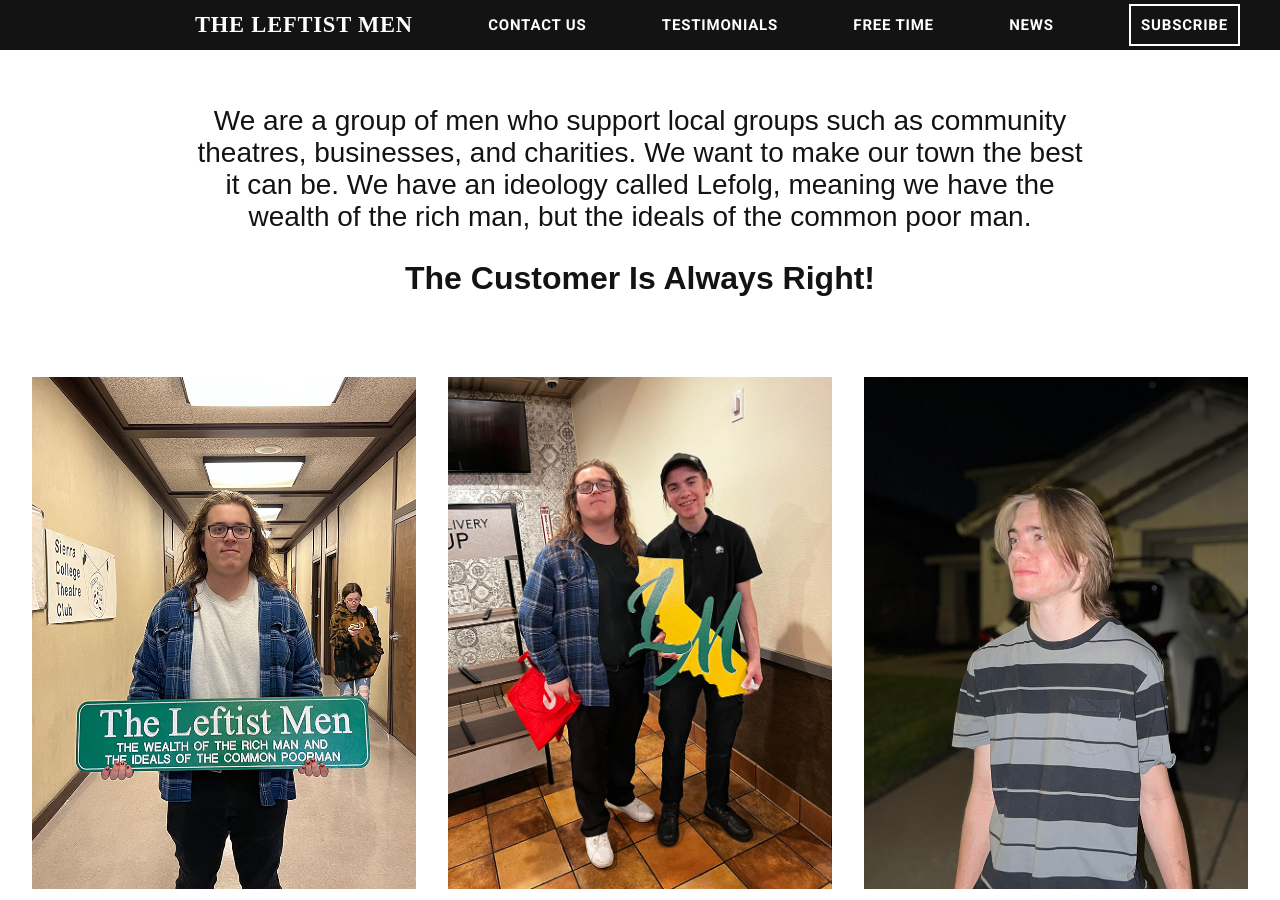
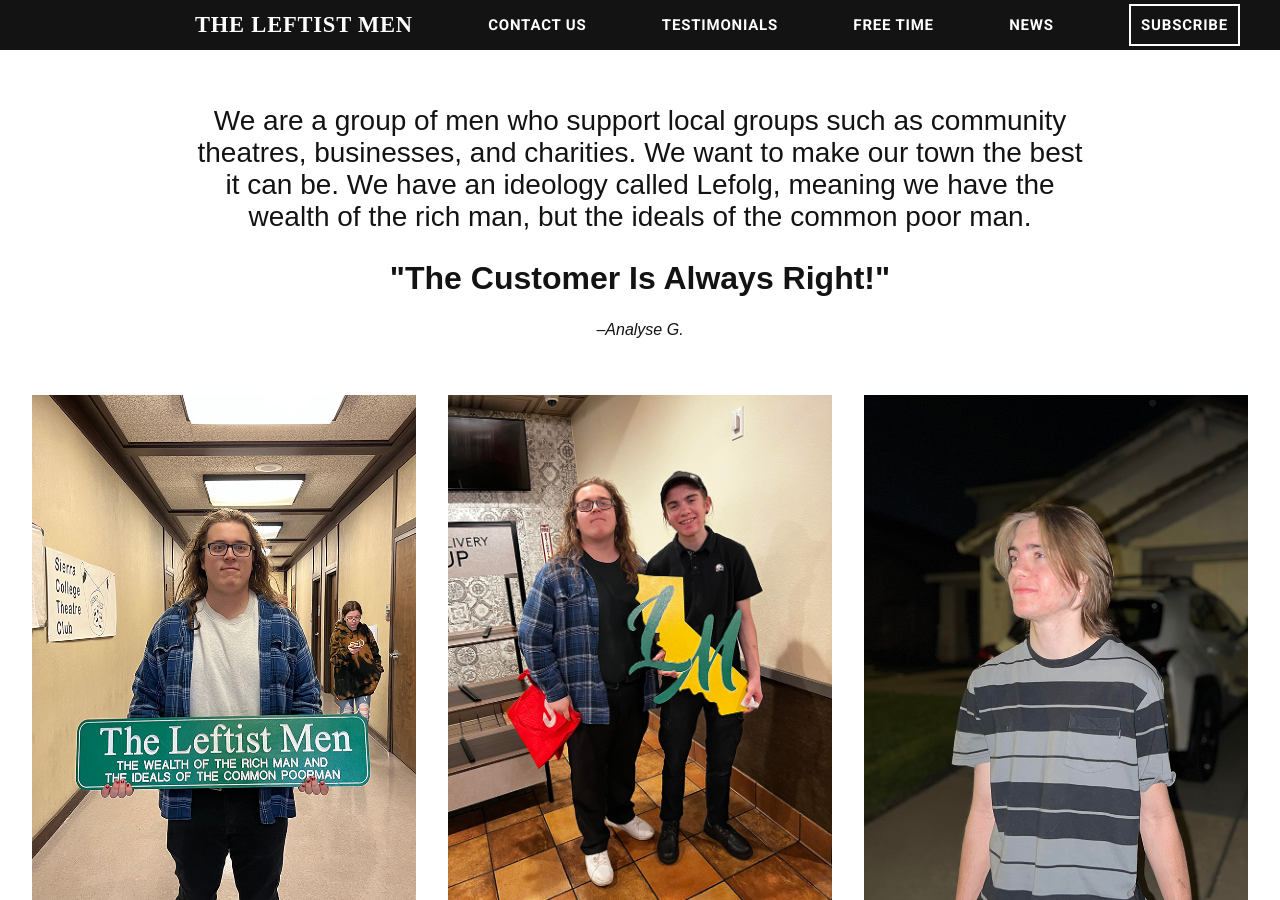
Before and after one commit to BennyHernandez/TheLeftistMen, a Jekyll site: the page built from index.html, in a window 1280 px wide and 900 px high, scrolled down 569 px. Built offline with Jekyll 4.4.1, drawn with Linux system fonts in a browser that asks for light colours.

Commit message:
Update index.html

```diff
--- a/index.html
+++ b/index.html
@@ -20,7 +20,8 @@ layout: tlm-default
     have an ideology called Lefolg, meaning we have the wealth of the rich man,
     but the ideals of the common poor man.
   </p>
-  <h2>The Customer Is Always Right!</h2>
+  <h2>"The Customer Is Always Right!"</h2>
+  <i>–Analyse G.</i>
 </div>
 <div class="gallery">
   <!-- <img
```
